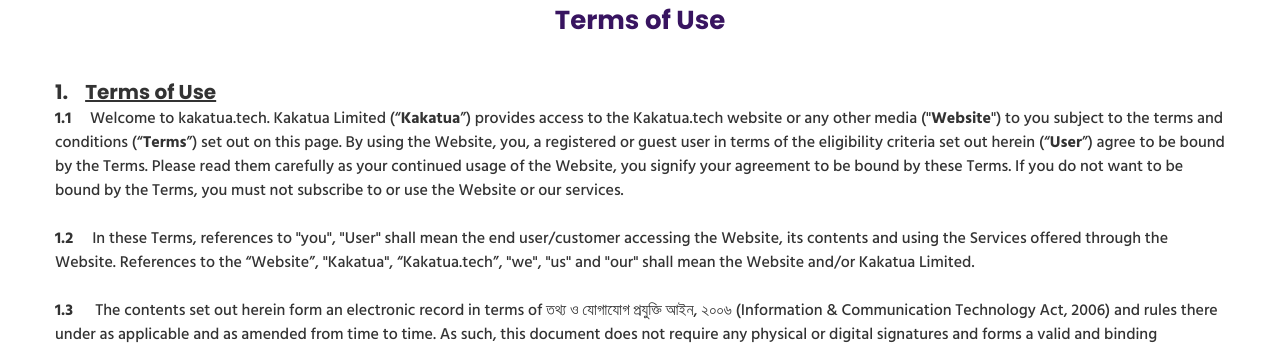
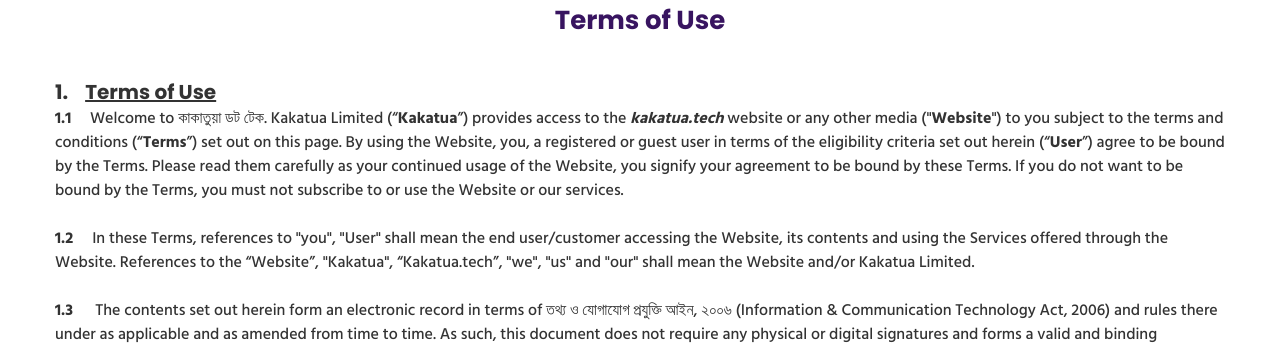
Before and after one commit to na5imuzzaman/booi_poka_production, a Django app: page /admin-section/terms-of-use/ in a window 1280 px wide. Shown: the part 492-838 px from the top of the page. Run offline with Django 3.2, Linux system fonts and the light colour scheme; data that the repository does not hold is empty; some libraries are stand-ins or nearby versions; some web fonts are replaced.

Commit message:
bold kakatua.tech

```diff
--- a/templates/help/terms_of_use.html
+++ b/templates/help/terms_of_use.html
@@ -44,9 +44,9 @@
                         <div id="accordion" class="wn_accordion" role="tablist">
                             <h4>1.&nbsp;&nbsp;&nbsp;&nbsp;<u>Terms of Use</u></h4>
                             <p>
-                                <strong>1.1</strong>&nbsp;&nbsp;&nbsp;&nbsp; Welcome to <a href="http://kakatua.tech/">kakatua.tech</a>. Kakatua Limited (“<strong>Kakatua</strong>”)
+                                <strong>1.1</strong>&nbsp;&nbsp;&nbsp;&nbsp; Welcome to <a href="http://kakatua.tech/">কাকাতুয়া ডট টেক</a>. Kakatua Limited (“<strong>Kakatua</strong>”)
                                 provides access to the
-                                Kakatua.tech website or any other media ("<strong>Website</strong>") to you subject to
+                                <em><strong><a href="http://kakatua.tech/">kakatua.tech</a></strong></em> website or any other media ("<strong>Website</strong>") to you subject to
                                 the terms and
                                 conditions (“<strong>Terms</strong>”) set out on this page. By using the Website, you, a
                                 registered or
```
